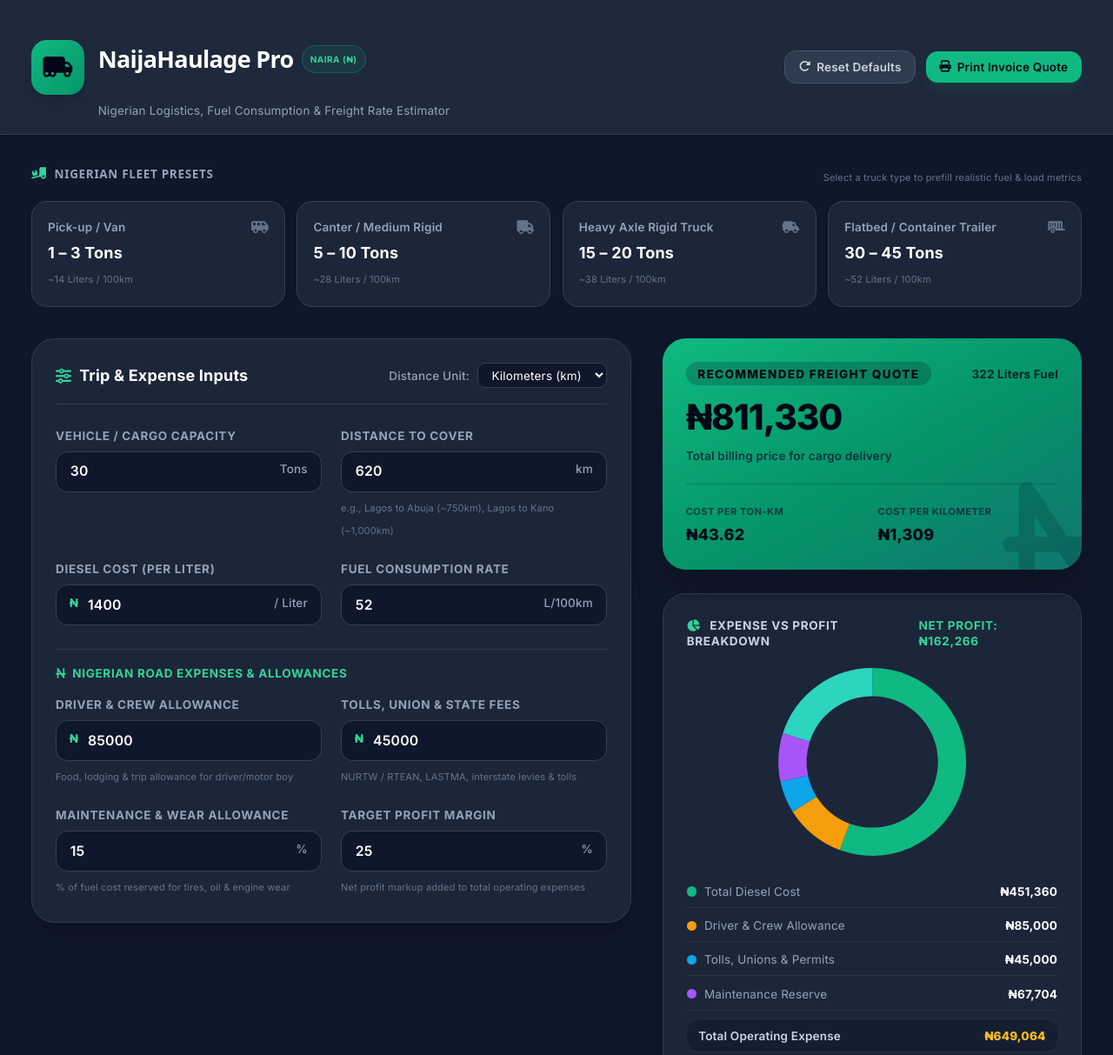
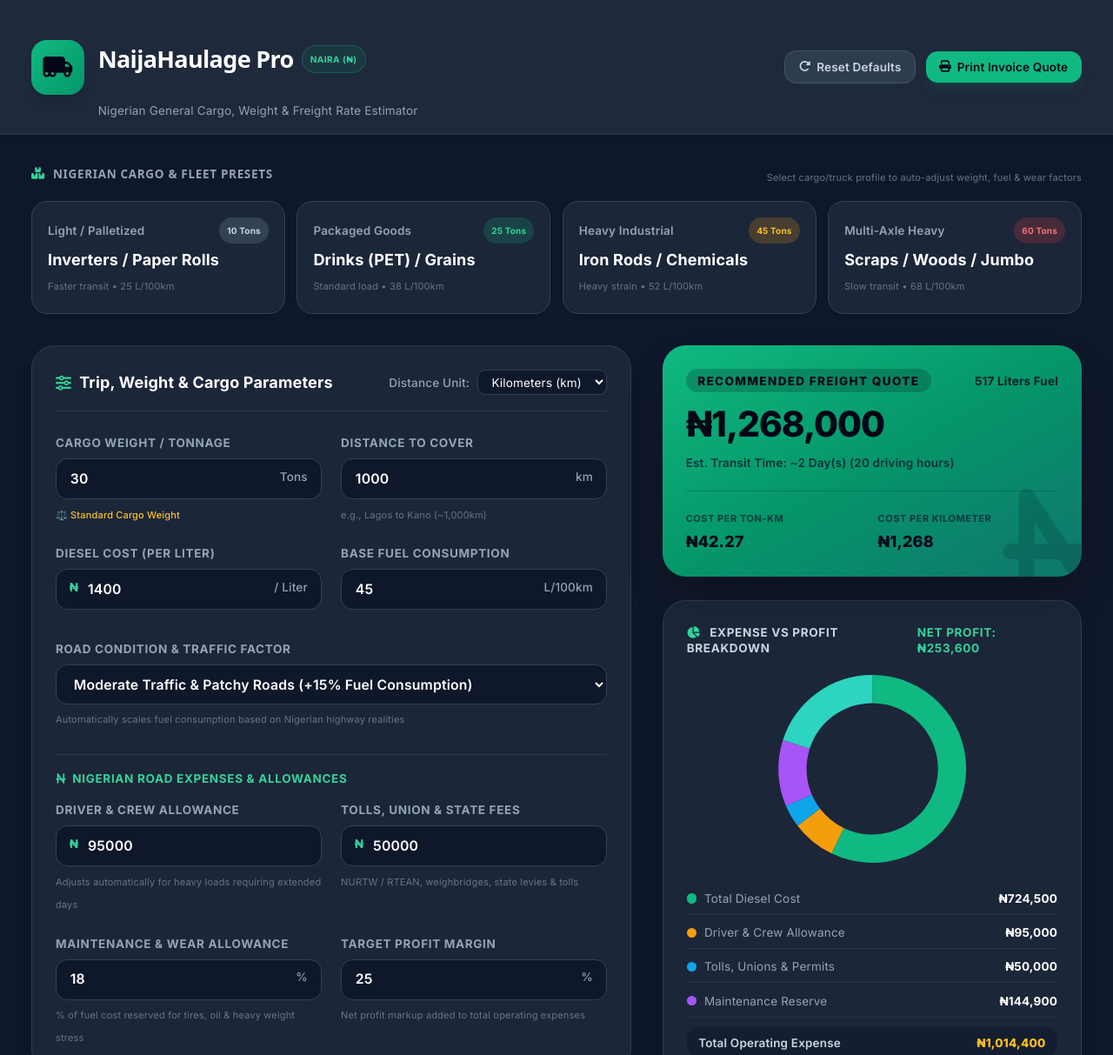
Before and after one commit to redwings112/calculator, a website built with Vite: page index.html in a window 1280 px wide. Shown: the top 1213 px of the page at 87% size. Built offline with nearby package versions, Linux system fonts and the light colour scheme.

Commit message:
Update index.html

```diff
--- a/index.html
+++ b/index.html
@@ -3,7 +3,7 @@
 <head>
     <meta charset="UTF-8">
     <meta name="viewport" content="width=device-width, initial-scale=1.0">
-    <title>Eternal Excellence & Engineering logistics Cost Calculator (₦)</title>
+    <title>NaijaHaulage Pro - Nigerian General Cargo & Logistics Cost Calculator (₦)</title>
     <!-- Tailwind CSS CDN -->
     <script src="https://cdn.tailwindcss.com"></script>
     <!-- FontAwesome icons -->
@@ -40,7 +40,7 @@
                         <h1 class="text-xl sm:text-2xl font-black tracking-tight text-white">NaijaHaulage Pro</h1>
                         <span class="bg-emerald-500/10 border border-emerald-500/30 text-emerald-400 text-[10px] font-bold uppercase tracking-wider px-2 py-0.5 rounded-full">Naira (₦)</span>
                     </div>
-                    <p class="text-xs text-slate-400">Nigerian Logistics, Fuel Consumption & Freight Rate Estimator</p>
+                    <p class="text-xs text-slate-400">Nigerian General Cargo, Weight & Freight Rate Estimator</p>
                 </div>
             </div>
             <div class="flex items-center gap-2.5 w-full sm:w-auto justify-end">
@@ -57,50 +57,50 @@
     <!-- Main Container -->
     <main class="max-w-7xl mx-auto px-4 sm:px-6 lg:px-8 py-8 flex-grow w-full">
 
-        <!-- Nigerian Fleet Presets -->
+        <!-- Cargo & Fleet Presets -->
         <section class="mb-8">
             <div class="flex justify-between items-center mb-3">
                 <h2 class="text-xs uppercase tracking-wider text-slate-400 font-bold flex items-center gap-2">
-                    <i class="fa-solid fa-truck-ramp-box text-emerald-400"></i> Nigerian Fleet Presets
+                    <i class="fa-solid fa-boxes-stacked text-emerald-400"></i> Nigerian Cargo & Fleet Presets
                 </h2>
-                <span class="text-[11px] text-slate-500 hidden sm:inline">Select a truck type to prefill realistic fuel & load metrics</span>
+                <span class="text-[11px] text-slate-500 hidden sm:inline">Select cargo/truck profile to auto-adjust weight, fuel & wear factors</span>
             </div>
 
             <div class="grid grid-cols-1 sm:grid-cols-2 lg:grid-cols-4 gap-3">
-                <button onclick="applyPreset('pickup')" class="preset-card p-4 rounded-2xl bg-slate-800/90 hover:bg-slate-800 border border-slate-700 hover:border-emerald-500/60 text-left transition-all group shadow-sm">
+                <button onclick="applyPreset('lightCargo')" class="preset-card p-4 rounded-2xl bg-slate-800/90 hover:bg-slate-800 border border-slate-700 hover:border-emerald-500/60 text-left transition-all group shadow-sm">
                     <div class="flex justify-between items-center mb-1">
-                        <span class="text-xs font-semibold text-slate-400 group-hover:text-emerald-400">Pick-up / Van</span>
-                        <i class="fa-solid fa-van-shuttle text-slate-500 group-hover:text-emerald-400 text-sm"></i>
+                        <span class="text-xs font-semibold text-slate-400 group-hover:text-emerald-400">Light / Palletized</span>
+                        <span class="text-[10px] bg-slate-700 text-slate-300 px-2 py-0.5 rounded-full font-bold">10 Tons</span>
                     </div>
-                    <div class="text-base font-bold text-white">1 – 3 Tons</div>
-                    <div class="text-[11px] text-slate-500 mt-1">~14 Liters / 100km</div>
+                    <div class="text-base font-bold text-white">Inverters / Paper Rolls</div>
+                    <div class="text-[11px] text-slate-500 mt-1">Faster transit • 25 L/100km</div>
                 </button>
 
-                <button onclick="applyPreset('canter')" class="preset-card p-4 rounded-2xl bg-slate-800/90 hover:bg-slate-800 border border-slate-700 hover:border-emerald-500/60 text-left transition-all group shadow-sm">
+                <button onclick="applyPreset('mediumCargo')" class="preset-card p-4 rounded-2xl bg-slate-800/90 hover:bg-slate-800 border border-slate-700 hover:border-emerald-500/60 text-left transition-all group shadow-sm">
                     <div class="flex justify-between items-center mb-1">
-                        <span class="text-xs font-semibold text-slate-400 group-hover:text-emerald-400">Canter / Medium Rigid</span>
-                        <i class="fa-solid fa-truck text-slate-500 group-hover:text-emerald-400 text-sm"></i>
+                        <span class="text-xs font-semibold text-slate-400 group-hover:text-emerald-400">Packaged Goods</span>
+                        <span class="text-[10px] bg-emerald-500/20 text-emerald-400 px-2 py-0.5 rounded-full font-bold">25 Tons</span>
                     </div>
-                    <div class="text-base font-bold text-white">5 – 10 Tons</div>
-                    <div class="text-[11px] text-slate-500 mt-1">~28 Liters / 100km</div>
+                    <div class="text-base font-bold text-white">Drinks (PET) / Grains</div>
+                    <div class="text-[11px] text-slate-500 mt-1">Standard load • 38 L/100km</div>
                 </button>
 
-                <button onclick="applyPreset('rigid')" class="preset-card p-4 rounded-2xl bg-slate-800/90 hover:bg-slate-800 border border-slate-700 hover:border-emerald-500/60 text-left transition-all group shadow-sm">
+                <button onclick="applyPreset('heavyCargo')" class="preset-card p-4 rounded-2xl bg-slate-800/90 hover:bg-slate-800 border border-slate-700 hover:border-emerald-500/60 text-left transition-all group shadow-sm">
                     <div class="flex justify-between items-center mb-1">
-                        <span class="text-xs font-semibold text-slate-400 group-hover:text-emerald-400">Heavy Axle Rigid Truck</span>
-                        <i class="fa-solid fa-truck-field text-slate-500 group-hover:text-emerald-400 text-sm"></i>
+                        <span class="text-xs font-semibold text-slate-400 group-hover:text-emerald-400">Heavy Industrial</span>
+                        <span class="text-[10px] bg-amber-500/20 text-amber-400 px-2 py-0.5 rounded-full font-bold">45 Tons</span>
                     </div>
-                    <div class="text-base font-bold text-white">15 – 20 Tons</div>
-                    <div class="text-[11px] text-slate-500 mt-1">~38 Liters / 100km</div>
+                    <div class="text-base font-bold text-white">Iron Rods / Chemicals</div>
+                    <div class="text-[11px] text-slate-500 mt-1">Heavy strain • 52 L/100km</div>
                 </button>
 
-                <button onclick="applyPreset('trailer')" class="preset-card p-4 rounded-2xl bg-slate-800/90 hover:bg-slate-800 border border-slate-700 hover:border-emerald-500/60 text-left transition-all group shadow-sm">
+                <button onclick="applyPreset('megaCargo')" class="preset-card p-4 rounded-2xl bg-slate-800/90 hover:bg-slate-800 border border-slate-700 hover:border-emerald-500/60 text-left transition-all group shadow-sm">
                     <div class="flex justify-between items-center mb-1">
-                        <span class="text-xs font-semibold text-slate-400 group-hover:text-emerald-400">Flatbed / Container Trailer</span>
-                        <i class="fa-solid fa-trailer text-slate-500 group-hover:text-emerald-400 text-sm"></i>
+                        <span class="text-xs font-semibold text-slate-400 group-hover:text-emerald-400">Multi-Axle Heavy</span>
+                        <span class="text-[10px] bg-red-500/20 text-red-400 px-2 py-0.5 rounded-full font-bold">60 Tons</span>
                     </div>
-                    <div class="text-base font-bold text-white">30 – 45 Tons</div>
-                    <div class="text-[11px] text-slate-500 mt-1">~52 Liters / 100km</div>
+                    <div class="text-base font-bold text-white">Scraps / Woods / Jumbo</div>
+                    <div class="text-[11px] text-slate-500 mt-1">Slow transit • 68 L/100km</div>
                 </button>
             </div>
         </section>
@@ -112,7 +112,7 @@
             <div class="lg:col-span-7 bg-slate-800/90 border border-slate-700/80 rounded-3xl p-6 shadow-xl space-y-6">
                 <div class="border-b border-slate-700/80 pb-4 flex justify-between items-center">
                     <h3 class="text-base font-bold text-white flex items-center gap-2">
-                        <i class="fa-solid fa-sliders text-emerald-400"></i> Trip & Expense Inputs
+                        <i class="fa-solid fa-sliders text-emerald-400"></i> Trip, Weight & Cargo Parameters
                     </h3>
                     <div class="flex items-center gap-2">
                         <span class="text-xs font-medium text-slate-400">Distance Unit:</span>
@@ -124,23 +124,24 @@
                 </div>
 
                 <div class="grid grid-cols-1 sm:grid-cols-2 gap-5">
-                    <!-- Vehicle Tonnage -->
+                    <!-- Cargo Tonnage & Weight Impact -->
                     <div>
-                        <label class="block text-xs font-bold uppercase tracking-wider text-slate-400 mb-2">Vehicle / Cargo Capacity</label>
+                        <label class="block text-xs font-bold uppercase tracking-wider text-slate-400 mb-2">Cargo Weight / Tonnage</label>
                         <div class="relative">
                             <input type="number" id="tonnage" value="30" min="0.5" step="0.5" oninput="calculateHaulage()" class="w-full bg-slate-900 border border-slate-700 rounded-xl px-3.5 py-2.5 text-sm font-semibold text-white focus:outline-none focus:border-emerald-500 pr-14 transition-colors">
                             <span class="absolute right-3.5 top-2.5 text-xs text-slate-400 font-medium">Tons</span>
                         </div>
+                        <p class="text-[11px] text-amber-400 font-medium mt-1" id="weightImpactBadge">⚖️ Weight Factor: Standard Load</p>
                     </div>
 
                     <!-- Distance -->
                     <div>
                         <label id="distanceLabel" class="block text-xs font-bold uppercase tracking-wider text-slate-400 mb-2">Distance to Cover</label>
                         <div class="relative">
-                            <input type="number" id="distance" value="620" min="1" step="1" oninput="calculateHaulage()" class="w-full bg-slate-900 border border-slate-700 rounded-xl px-3.5 py-2.5 text-sm font-semibold text-white focus:outline-none focus:border-emerald-500 pr-14 transition-colors">
+                            <input type="number" id="distance" value="1000" min="1" step="1" oninput="calculateHaulage()" class="w-full bg-slate-900 border border-slate-700 rounded-xl px-3.5 py-2.5 text-sm font-semibold text-white focus:outline-none focus:border-emerald-500 pr-14 transition-colors">
                             <span id="distanceUnitDisplay" class="absolute right-3.5 top-2.5 text-xs text-slate-400 font-medium">km</span>
                         </div>
-                        <p class="text-[11px] text-slate-500 mt-1">e.g., Lagos to Abuja (~750km), Lagos to Kano (~1,000km)</p>
+                        <p class="text-[11px] text-slate-500 mt-1">e.g., Lagos to Kano (~1,000km)</p>
                     </div>
 
                     <!-- Diesel Cost -->
@@ -155,12 +156,23 @@
 
                     <!-- Fuel Consumption Rate -->
                     <div>
-                        <label id="consumptionLabel" class="block text-xs font-bold uppercase tracking-wider text-slate-400 mb-2">Fuel Consumption Rate</label>
+                        <label id="consumptionLabel" class="block text-xs font-bold uppercase tracking-wider text-slate-400 mb-2">Base Fuel Consumption</label>
                         <div class="relative">
-                            <input type="number" id="fuelConsumption" value="52" min="1" step="0.5" oninput="calculateHaulage()" class="w-full bg-slate-900 border border-slate-700 rounded-xl px-3.5 py-2.5 text-sm font-semibold text-white focus:outline-none focus:border-emerald-500 pr-16 transition-colors">
+                            <input type="number" id="fuelConsumption" value="45" min="1" step="0.5" oninput="calculateHaulage()" class="w-full bg-slate-900 border border-slate-700 rounded-xl px-3.5 py-2.5 text-sm font-semibold text-white focus:outline-none focus:border-emerald-500 pr-16 transition-colors">
                             <span id="consumptionUnitDisplay" class="absolute right-3.5 top-2.5 text-xs text-slate-400 font-medium">L/100km</span>
                         </div>
                     </div>
+                </div>
+
+                <!-- Road Condition & Traffic Factor -->
+                <div class="pt-2">
+                    <label class="block text-xs font-bold uppercase tracking-wider text-slate-400 mb-2">Road Condition & Traffic Factor</label>
+                    <select id="roadCondition" onchange="calculateHaulage()" class="w-full bg-slate-900 border border-slate-700 rounded-xl px-3.5 py-2.5 text-sm font-semibold text-white focus:outline-none focus:border-emerald-500 transition-colors">
+                        <option value="1.0">Good Highway / Smooth Interstate (Standard Fuel)</option>
+                        <option value="1.15" selected>Moderate Traffic & Patchy Roads (+15% Fuel Consumption)</option>
+                        <option value="1.30">Heavy Gridlock, Bad Potholes & Rough Terrain (+30% Fuel Consumption)</option>
+                    </select>
+                    <p class="text-[11px] text-slate-500 mt-1">Automatically scales fuel consumption based on Nigerian highway realities</p>
                 </div>
 
                 <!-- Nigerian Specific Fees & Allowances Section -->
@@ -170,14 +182,14 @@
                     </h4>
 
                     <div class="grid grid-cols-1 sm:grid-cols-2 gap-5">
-                        <!-- Driver & Escort / Crew Allowance -->
+                        <!-- Driver & Crew Allowance -->
                         <div>
                             <label class="block text-xs font-bold uppercase tracking-wider text-slate-400 mb-2">Driver & Crew Allowance</label>
                             <div class="relative">
                                 <span class="absolute left-3.5 top-2.5 text-xs text-emerald-400 font-bold">₦</span>
-                                <input type="number" id="driverAllowance" value="85000" min="0" step="1000" oninput="calculateHaulage()" class="w-full bg-slate-900 border border-slate-700 rounded-xl pl-8 pr-3.5 py-2.5 text-sm font-semibold text-white focus:outline-none focus:border-emerald-500 transition-colors">
+                                <input type="number" id="driverAllowance" value="95000" min="0" step="1000" oninput="calculateHaulage()" class="w-full bg-slate-900 border border-slate-700 rounded-xl pl-8 pr-3.5 py-2.5 text-sm font-semibold text-white focus:outline-none focus:border-emerald-500 transition-colors">
                             </div>
-                            <p class="text-[11px] text-slate-500 mt-1">Food, lodging & trip allowance for driver/motor boy</p>
+                            <p class="text-[11px] text-slate-500 mt-1">Adjusts automatically for heavy loads requiring extended days</p>
                         </div>
 
                         <!-- Tolls, State Levies & Union Fees -->
@@ -185,19 +197,19 @@
                             <label class="block text-xs font-bold uppercase tracking-wider text-slate-400 mb-2">Tolls, Union & State Fees</label>
                             <div class="relative">
                                 <span class="absolute left-3.5 top-2.5 text-xs text-emerald-400 font-bold">₦</span>
-                                <input type="number" id="roadTolls" value="45000" min="0" step="1000" oninput="calculateHaulage()" class="w-full bg-slate-900 border border-slate-700 rounded-xl pl-8 pr-3.5 py-2.5 text-sm font-semibold text-white focus:outline-none focus:border-emerald-500 transition-colors">
+                                <input type="number" id="roadTolls" value="50000" min="0" step="1000" oninput="calculateHaulage()" class="w-full bg-slate-900 border border-slate-700 rounded-xl pl-8 pr-3.5 py-2.5 text-sm font-semibold text-white focus:outline-none focus:border-emerald-500 transition-colors">
                             </div>
-                            <p class="text-[11px] text-slate-500 mt-1">NURTW / RTEAN, LASTMA, interstate levies & tolls</p>
+                            <p class="text-[11px] text-slate-500 mt-1">NURTW / RTEAN, weighbridges, state levies & tolls</p>
                         </div>
 
                         <!-- Maintenance & Wear/Tear Allowance -->
                         <div>
                             <label class="block text-xs font-bold uppercase tracking-wider text-slate-400 mb-2">Maintenance & Wear Allowance</label>
                             <div class="relative">
-                                <input type="number" id="maintenanceMarkup" value="15" min="0" max="100" step="1" oninput="calculateHaulage()" class="w-full bg-slate-900 border border-slate-700 rounded-xl px-3.5 py-2.5 text-sm font-semibold text-white focus:outline-none focus:border-emerald-500 pr-10 transition-colors">
+                                <input type="number" id="maintenanceMarkup" value="18" min="0" max="100" step="1" oninput="calculateHaulage()" class="w-full bg-slate-900 border border-slate-700 rounded-xl px-3.5 py-2.5 text-sm font-semibold text-white focus:outline-none focus:border-emerald-500 pr-10 transition-colors">
                                 <span class="absolute right-3.5 top-2.5 text-xs text-slate-400 font-medium">%</span>
                             </div>
-                            <p class="text-[11px] text-slate-500 mt-1">% of fuel cost reserved for tires, oil & engine wear</p>
+                            <p class="text-[11px] text-slate-500 mt-1">% of fuel cost reserved for tires, oil & heavy weight stress</p>
                         </div>
 
                         <!-- Target Profit Margin -->
@@ -233,7 +245,7 @@
                             ₦0
                         </div>
 
-                        <p class="text-xs font-semibold text-slate-900/80 mb-5">Total billing price for cargo delivery</p>
+                        <p class="text-xs font-semibold text-slate-900/80 mb-5" id="transitTimeEstimate">Estimated Transit Time: ~2-3 Days</p>
 
                         <div class="grid grid-cols-2 gap-3 pt-4 border-t border-slate-950/20">
                             <div>
@@ -311,7 +323,7 @@
     <!-- Footer -->
     <footer class="bg-slate-800 border-t border-slate-700/80 mt-12 py-5 text-center text-xs text-slate-500">
         <div class="max-w-7xl mx-auto px-4">
-            <p>Nigerian Haulage & Freight Cost Calculator &copy; 2026 | Tailored for Hauliers, Fleet Operators & Logistics Managers in Nigeria</p>
+            <p>Nigerian Haulage & Freight Cost Calculator &copy; 2026 | Tailored for Hauliers, Manufacturers & Logistics Managers</p>
         </div>
     </footer>
 
@@ -319,12 +331,12 @@
     <script>
         let costChart = null;
 
-        // Realistic Nigerian Truck Presets
+        // General Cargo & Fleet Presets (Weight, Distance, Consumption, Diesel, Driver, Tolls, Maint, Profit)
         const presets = {
-            pickup: { tonnage: 2.5, distance: 300, consumption: 14, diesel: 1400, driver: 25000, tolls: 15000, maint: 12, profit: 25 },
-            canter: { tonnage: 8, distance: 450, consumption: 28, diesel: 1400, driver: 45000, tolls: 25000, maint: 15, profit: 25 },
-            rigid: { tonnage: 18, distance: 550, consumption: 38, diesel: 1400, driver: 65000, tolls: 35000, maint: 15, profit: 25 },
-            trailer: { tonnage: 30, distance: 620, consumption: 52, diesel: 1400, driver: 85000, tolls: 45000, maint: 15, profit: 25 }
+            lightCargo: { tonnage: 10, distance: 1000, consumption: 25, diesel: 1400, driver: 70000, tolls: 35000, maint: 15, profit: 25 },
+            mediumCargo: { tonnage: 25, distance: 1000, consumption: 38, diesel: 1400, driver: 90000, tolls: 45000, maint: 18, profit: 25 },
+            heavyCargo: { tonnage: 45, distance: 1000, consumption: 52, diesel: 1400, driver: 120000, tolls: 65000, maint: 20, profit: 25 },
+            megaCargo: { tonnage: 60, distance: 1000, consumption: 68, diesel: 1400, driver: 150000, tolls: 85000, maint: 22, profit: 25 }
         };
 
         function applyPreset(key) {
@@ -343,7 +355,8 @@
 
         function resetToDefaults() {
             document.getElementById('distanceUnit').value = 'km';
-            applyPreset('trailer');
+            document.getElementById('roadCondition').value = '1.15';
+            applyPreset('mediumCargo');
         }
 
         function formatNaira(amount) {
@@ -355,11 +368,42 @@
             const tonnage = parseFloat(document.getElementById('tonnage').value) || 0;
             const distance = parseFloat(document.getElementById('distance').value) || 0;
             const dieselCost = parseFloat(document.getElementById('dieselCost').value) || 0;
-            const consumption = parseFloat(document.getElementById('fuelConsumption').value) || 0;
+            const baseConsumption = parseFloat(document.getElementById('fuelConsumption').value) || 0;
+            const trafficMultiplier = parseFloat(document.getElementById('roadCondition').value) || 1.0;
             const driverAllowance = parseFloat(document.getElementById('driverAllowance').value) || 0;
             const roadTolls = parseFloat(document.getElementById('roadTolls').value) || 0;
             const maintPct = parseFloat(document.getElementById('maintenanceMarkup').value) || 0;
             const profitPct = parseFloat(document.getElementById('profitMargin').value) || 0;
+
+            // Weight & Tonnage Impact Calculation
+            // Heavier loads increase engine drag and slightly increase fuel consumption
+            let weightImpactLabel = 'Standard Load';
+            let weightFuelMultiplier = 1.0;
+
+            if (tonnage <= 12) {
+                weightImpactLabel = 'Light Cargo (Faster transit)';
+                weightFuelMultiplier = 0.92;
+            } else if (tonnage <= 30) {
+                weightImpactLabel = 'Standard Cargo Weight';
+                weightFuelMultiplier = 1.0;
+            } else if (tonnage <= 50) {
+                weightImpactLabel = 'Heavy Industrial Load (+ Engine Strain)';
+                weightFuelMultiplier = 1.08;
+            } else {
+                weightImpactLabel = 'Extra Heavy / Oversized Load (Slower transit)';
+                weightFuelMultiplier = 1.18;
+            }
+
+            document.getElementById('weightImpactBadge').innerText = `⚖️ ${weightImpactLabel}`;
+
+            // Estimated Transit Time based on distance and weight heaviness
+            const avgSpeedKmH = tonnage > 45 ? 40 : (tonnage > 20 ? 50 : 60); // Heavier trucks travel slower on Nigerian highways
+            const drivingHours = distance / avgSpeedKmH;
+            const estimatedDays = Math.max(1, Math.ceil(drivingHours / 10)); // Assuming ~10 hours driving per day due to police/weight checkpoints & road conditions
+            document.getElementById('transitTimeEstimate').innerText = `Est. Transit Time: ~${estimatedDays} Day(s) (${Math.round(drivingHours)} driving hours)`;
+
+            // Adjusted Fuel Consumption
+            const adjustedConsumption = baseConsumption * trafficMultiplier * weightFuelMultiplier;
 
             // Labels update
             document.getElementById('distanceUnitDisplay').innerText = unit;
@@ -368,16 +412,16 @@
             // Calculate Liters required
             let totalLiters = 0;
             if (unit === 'km') {
-                totalLiters = (distance / 100) * consumption;
+                totalLiters = (distance / 100) * adjustedConsumption;
             } else {
-                // Miles: assume consumption input is MPG
-                totalLiters = consumption > 0 ? (distance / consumption) * 3.78541 : 0;
+                totalLiters = adjustedConsumption > 0 ? (distance / adjustedConsumption) * 3.78541 : 0;
             }
 
             const totalDieselCost = totalLiters * dieselCost;
 
-            // Maintenance Allowance = % of Diesel cost
-            const maintAllowance = totalDieselCost * (maintPct / 100);
+            // Maintenance Allowance = % of Diesel cost (higher tonnage increases wear and tear)
+            const adjustedMaintPct = maintPct + (tonnage > 40 ? 5 : (tonnage > 20 ? 2 : 0));
+            const maintAllowance = totalDieselCost * (adjustedMaintPct / 100);
 
             // Total Operational Expenses
             const totalOperatingExpense = totalDieselCost + driverAllowance + roadTolls + maintAllowance;
```
